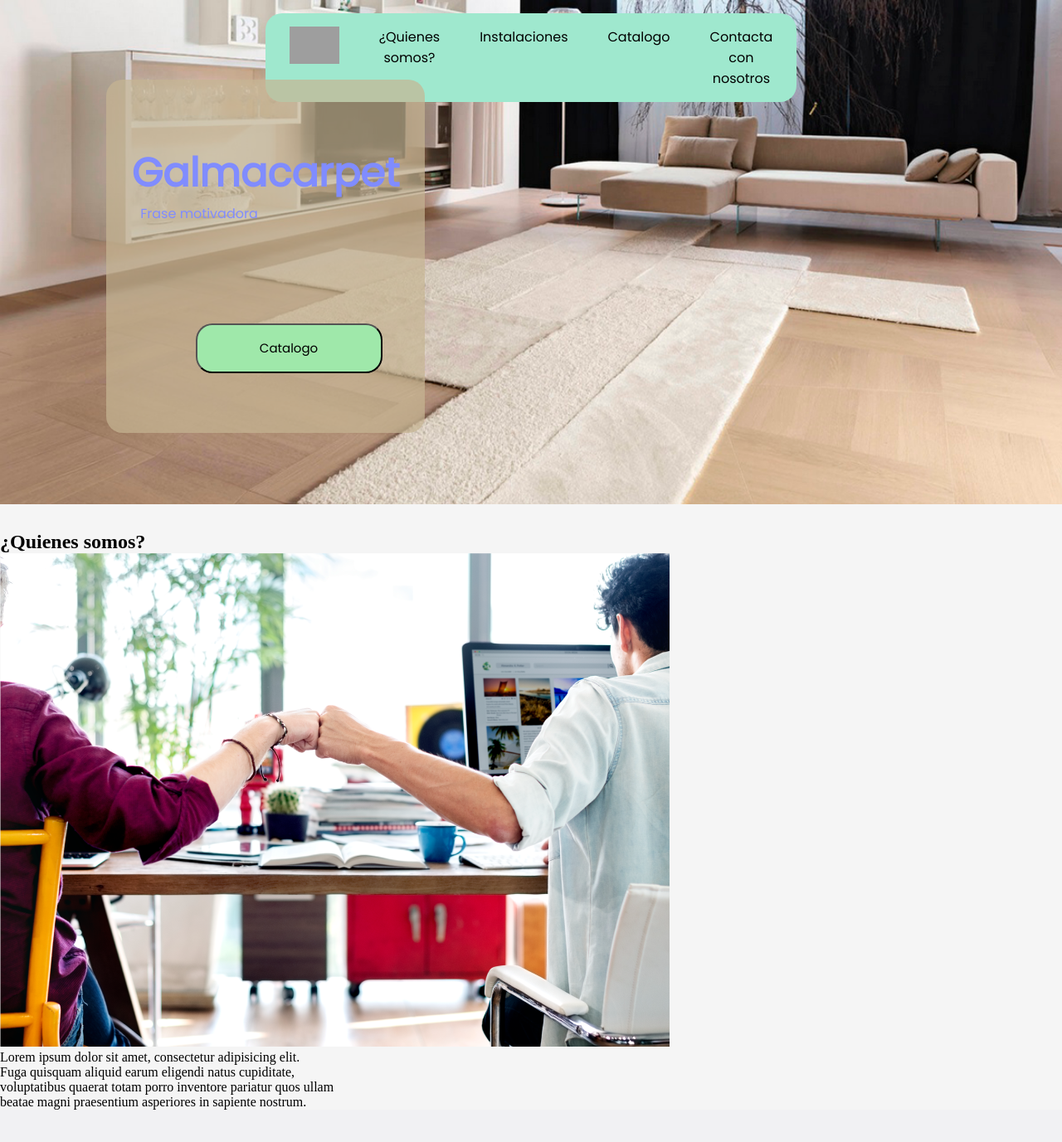
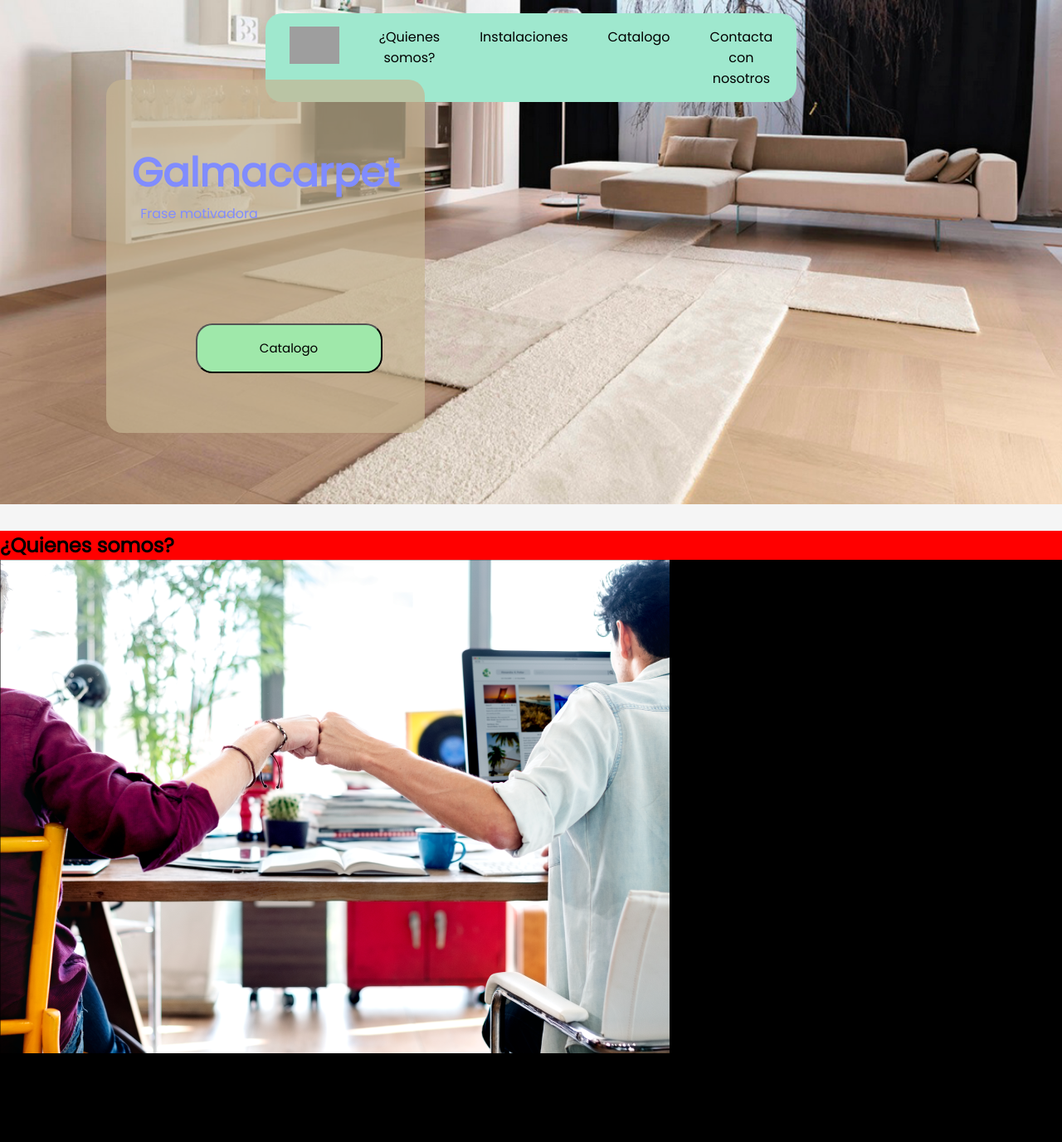
Before and after one commit to leancastamoli/Galmacarpet, a PHP site: page / in a window 1280 px wide. Shown: the whole page at 83% size. Before the commit the page ends 1338 px from the top, so only its background shows below. Run offline with PHP 8.4, Linux system fonts and the light colour scheme; grey boxes are pictures that could not be loaded.

Commit message:
Seguir con pagina principal prueba

```diff
--- a/css/style.css
+++ b/css/style.css
@@ -94,3 +94,12 @@ main {
 body {
     background-color: whitesmoke;
 }
+
+.somos {
+    font-family: Poppins;
+    background-color: black;
+}
+
+.somos h2 {
+    background-color: red;
+}
```
